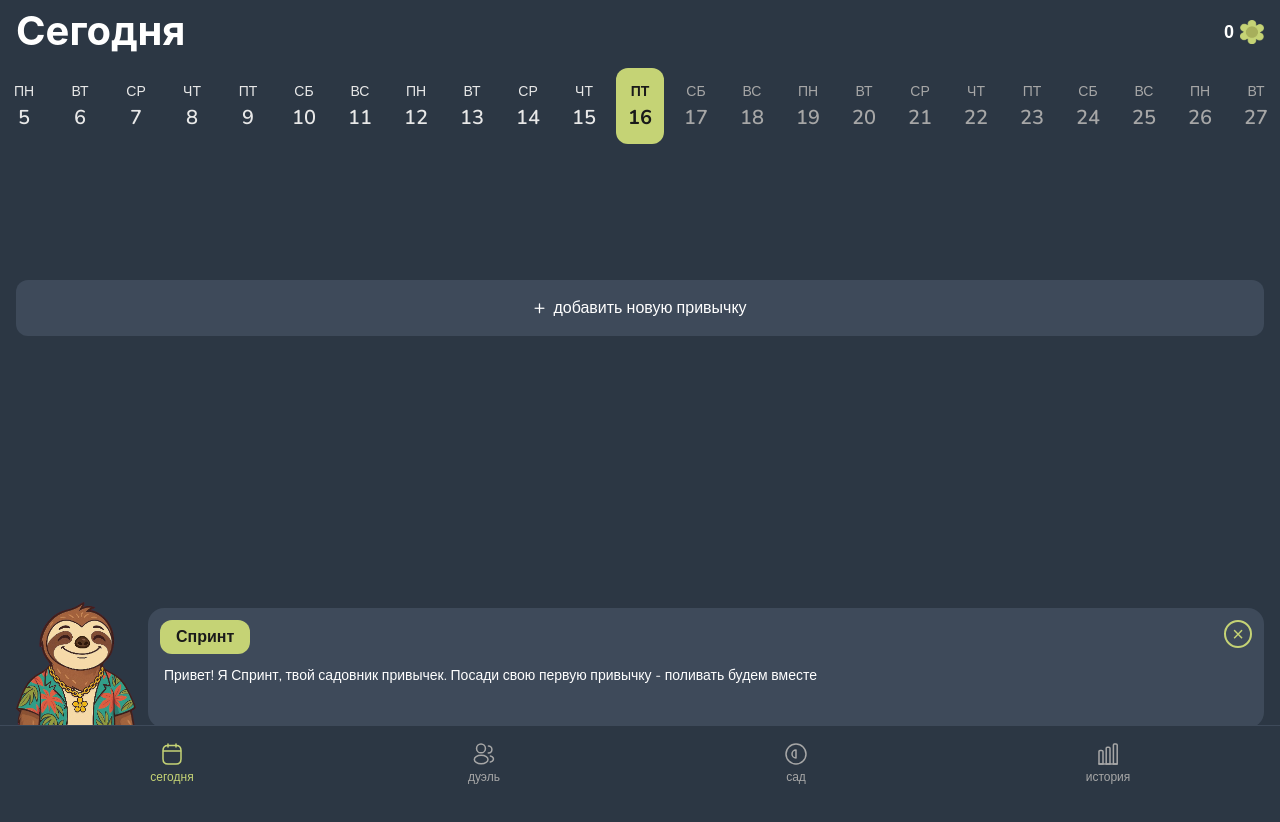
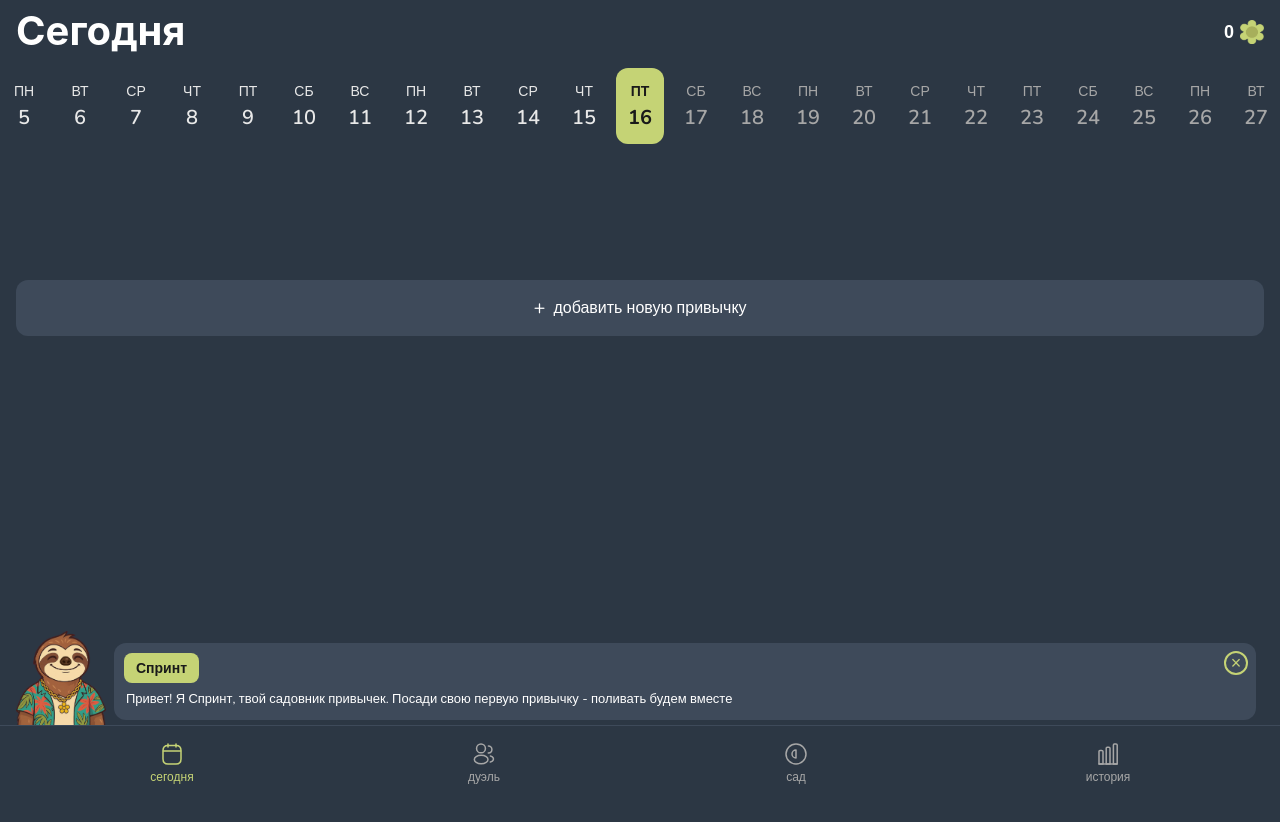
Before and after one commit to Galiya10/sprint-miniapp, a website built with Vite: page index.html in a window 1280 px wide. Built offline with nearby package versions, Linux system fonts and the light colour scheme.

Commit message:
Update styles.css

```diff
--- a/styles.css
+++ b/styles.css
@@ -42,8 +42,8 @@ body {
     justify-content: space-between;
     align-items: center;
     padding: 16px;
-    padding-top: calc(16px + env(safe-area-inset-top));
-    height: calc(var(--header-height) + env(safe-area-inset-top));
+    padding-top: calc(16px + var(--safe-area-top));
+    height: calc(var(--header-height) + var(--safe-area-top));
     background-color: #2C3744;
     z-index: 50;
 }
@@ -79,7 +79,7 @@ body {
 /* Fixed Week Calendar - всегда сверху под заголовком */
 .calendar-wrapper {
     position: fixed;
-    top: calc(var(--header-height) + env(safe-area-inset-top));
+    top: calc(var(--header-height) + var(--safe-area-top));
     left: 0;
     right: 0;
     height: var(--calendar-height);
@@ -174,10 +174,10 @@ body {
 
 /* Habits List with Categories - с отступом под фиксированный календарь */
 .habits-list {
-    margin-top: calc(var(--header-height) + var(--calendar-height) + env(safe-area-inset-top));
+    margin-top: calc(var(--header-height) + var(--calendar-height) + var(--safe-area-top));
     margin-bottom: 16px;
     padding: 0 16px;
-    padding-bottom: calc(80px + max(16px, env(safe-area-inset-bottom)));
+    padding-bottom: calc(80px + max(16px, var(--safe-area-bottom)));
 }
 
 .habit-category-group {
@@ -280,16 +280,17 @@ body {
     line-height: 1;
 }
 
-/* Sprint Card - как на скриншоте */
+/* Sprint Card - компактный дизайн для мобильных */
 .sprint-card {
     position: fixed;
-    bottom: calc(72px + max(0px, env(safe-area-inset-bottom)));
-    left: 16px;
-    right: 16px;
+    bottom: calc(72px + max(0px, var(--safe-area-bottom)));
+    left: 0;
+    right: 0;
     display: flex;
     flex-direction: row;
     align-items: flex-end;
-    gap: 12px;
+    gap: 8px;
+    padding: 0 16px 8px 16px;
     background-color: transparent;
     z-index: 90;
     transition: transform 0.3s ease;
@@ -305,66 +306,67 @@ body {
 }
 
 .sprint-character {
-    width: 120px;
+    width: 90px;
     height: auto;
     object-fit: contain;
     flex-shrink: 0;
     align-self: flex-end;
+    margin-bottom: -5px;
 }
 
 .sprint-bubble {
     flex: 1;
     background-color: #3E4A5A;
-    border-radius: 16px;
+    border-radius: 12px;
     padding: 0;
     position: relative;
     overflow: hidden;
     display: flex;
     flex-direction: column;
-    min-height: 120px;
+    max-width: calc(100% - 106px);
 }
 
 .bubble-header {
     display: inline-block;
     background-color: #C5D375;
-    padding: 6px 16px;
-    border-radius: 12px;
-    margin: 12px 0 0 12px;
+    padding: 4px 12px;
+    border-radius: 8px;
+    margin: 10px 0 0 10px;
     width: fit-content;
 }
 
 .sprint-name {
     font-family: 'Nunito', sans-serif;
-    font-size: 16px;
+    font-size: 14px;
     font-weight: 700;
-    line-height: 20px;
+    line-height: 18px;
     color: #1A1A1A;
 }
 
 .sprint-text {
     font-family: 'Nunito', sans-serif;
-    font-size: 14px;
+    font-size: 13px;
     font-weight: 400;
-    line-height: 19px;
+    line-height: 17px;
     color: #FFFFFF;
-    padding: 12px 16px 16px 16px;
+    padding: 8px 12px 12px 12px;
 }
 
 .sprint-close-btn {
     position: absolute;
-    top: 12px;
-    right: 12px;
+    top: 8px;
+    right: 8px;
     background: transparent;
     border: 2px solid #C5D375;
     border-radius: 50%;
-    width: 28px;
-    height: 28px;
+    width: 24px;
+    height: 24px;
     display: flex;
     align-items: center;
     justify-content: center;
     cursor: pointer;
     color: #C5D375;
-    font-size: 20px;
+    font-size: 18px;
     line-height: 1;
     z-index: 10;
     transition: all 0.2s ease;
@@ -552,7 +554,7 @@ body {
     justify-content: space-around;
     align-items: center;
     padding: 8px 16px;
-    padding-bottom: max(8px, env(safe-area-inset-bottom));
+    padding-bottom: max(8px, var(--safe-area-bottom));
     border-top: 1px solid #3E4A5A;
     z-index: 100;
 }
@@ -603,8 +605,8 @@ body {
     background-color: #2C3744;
     z-index: 200;
     overflow-y: auto;
-    padding-top: max(16px, calc(16px + env(safe-area-inset-top)));
-    padding-bottom: calc(72px + max(0px, env(safe-area-inset-bottom)));
+    padding-top: max(16px, calc(16px + var(--safe-area-top)));
+    padding-bottom: calc(72px + max(0px, var(--safe-area-bottom)));
 }
 
 .habits-content {
@@ -742,4 +744,17 @@ body {
         min-width: 44px;
         padding: 8px 6px;
     }
+
+    .sprint-character {
+        width: 80px;
+    }
+
+    .sprint-bubble {
+        max-width: calc(100% - 96px);
+    }
+
+    .sprint-text {
+        font-size: 12px;
+        line-height: 16px;
+    }
 }
```
